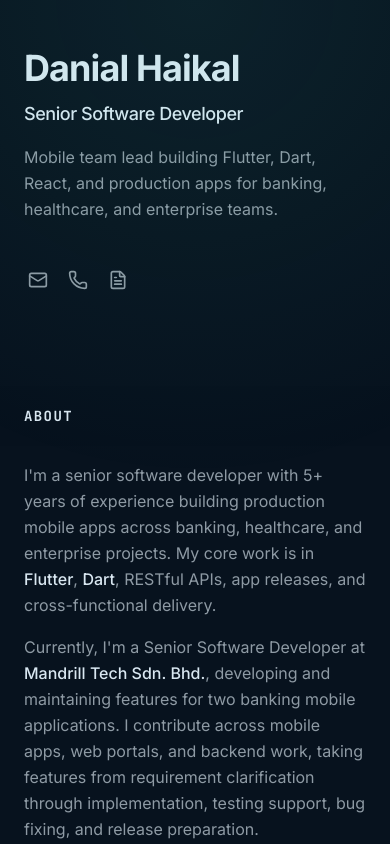
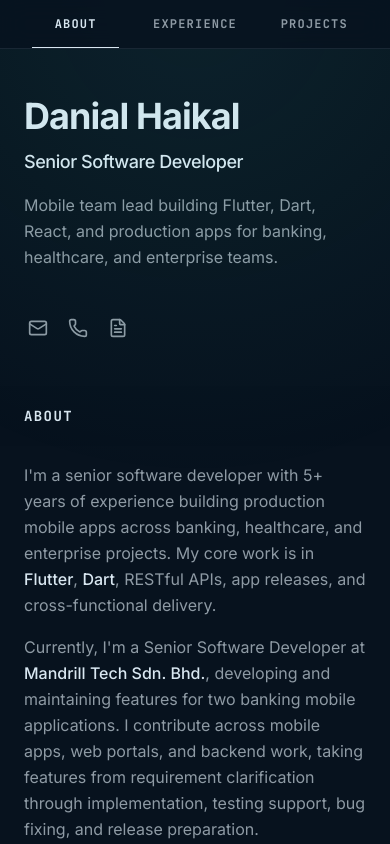
Before and after one commit to afelaven/danial-website, a Next.js app: page / in a window 390 px wide. Shown: the top 844 px of the page. Built offline with nearby package versions, Linux system fonts and the light colour scheme.

Commit message:
add mobile responsive

```diff
--- a/app/page.tsx
+++ b/app/page.tsx
@@ -7,7 +7,7 @@ import { SpotlightBg } from "@/components/portfolio/spotlight-bg"
 
 export default function Page() {
   return (
-    <div className="relative mx-auto min-h-screen max-w-screen-xl px-6 py-12 font-sans md:px-12 md:py-20 lg:px-24 lg:py-0">
+    <div className="relative mx-auto min-h-screen max-w-screen-xl px-6 pb-12 pt-24 font-sans md:px-12 md:pb-20 md:pt-28 lg:px-24 lg:py-0">
       <SpotlightBg />
       <a
         href="#content"
@@ -19,7 +19,7 @@ export default function Page() {
       <div className="lg:flex lg:justify-between lg:gap-4">
         <Sidebar />
 
-        <main id="content" className="pt-24 lg:w-1/2 lg:py-24">
+        <main id="content" className="pt-12 lg:w-1/2 lg:py-24 lg:pt-24">
           <About />
           <Experience />
           <Projects />
--- a/components/portfolio/sidebar.tsx
+++ b/components/portfolio/sidebar.tsx
@@ -40,7 +40,9 @@ export function Sidebar() {
     e.preventDefault()
     const target = document.getElementById(id)
     if (!target) return
-    const top = target.getBoundingClientRect().top + window.scrollY - 24
+    const isMobile = window.matchMedia("(max-width: 1023px)").matches
+    const offset = isMobile ? 72 : 24
+    const top = target.getBoundingClientRect().top + window.scrollY - offset
     window.scrollTo({ top, behavior: "smooth" })
     history.replaceState(null, "", `#${id}`)
     setActive(id)
@@ -48,6 +50,41 @@ export function Sidebar() {
 
   return (
     <header className="lg:sticky lg:top-0 lg:flex lg:max-h-screen lg:w-1/2 lg:flex-col lg:justify-between lg:py-24">
+      <nav
+        aria-label="In-page navigation"
+        className="fixed inset-x-0 top-0 z-40 border-b border-border/60 bg-background/80 backdrop-blur-md lg:hidden"
+      >
+        <ul className="mx-auto flex max-w-screen-xl items-center justify-around px-4">
+          {NAV.map((item) => {
+            const isActive = active === item.id
+            return (
+              <li key={item.id} className="flex-1">
+                <a
+                  href={`#${item.id}`}
+                  onClick={(e) => handleNavClick(e, item.id)}
+                  className={cn(
+                    "relative block py-4 text-center font-mono text-xs font-bold uppercase tracking-widest transition-colors",
+                    isActive
+                      ? "text-foreground"
+                      : "text-muted-foreground hover:text-foreground",
+                  )}
+                  aria-current={isActive ? "page" : undefined}
+                >
+                  {item.label}
+                  <span
+                    className={cn(
+                      "absolute inset-x-4 bottom-0 h-px transition-colors",
+                      isActive ? "bg-foreground" : "bg-transparent",
+                    )}
+                    aria-hidden="true"
+                  />
+                </a>
+              </li>
+            )
+          })}
+        </ul>
+      </nav>
+
       <div>
         <h1 className="text-balance text-4xl font-bold tracking-tight text-foreground sm:text-5xl">
           Danial Haikal
```
